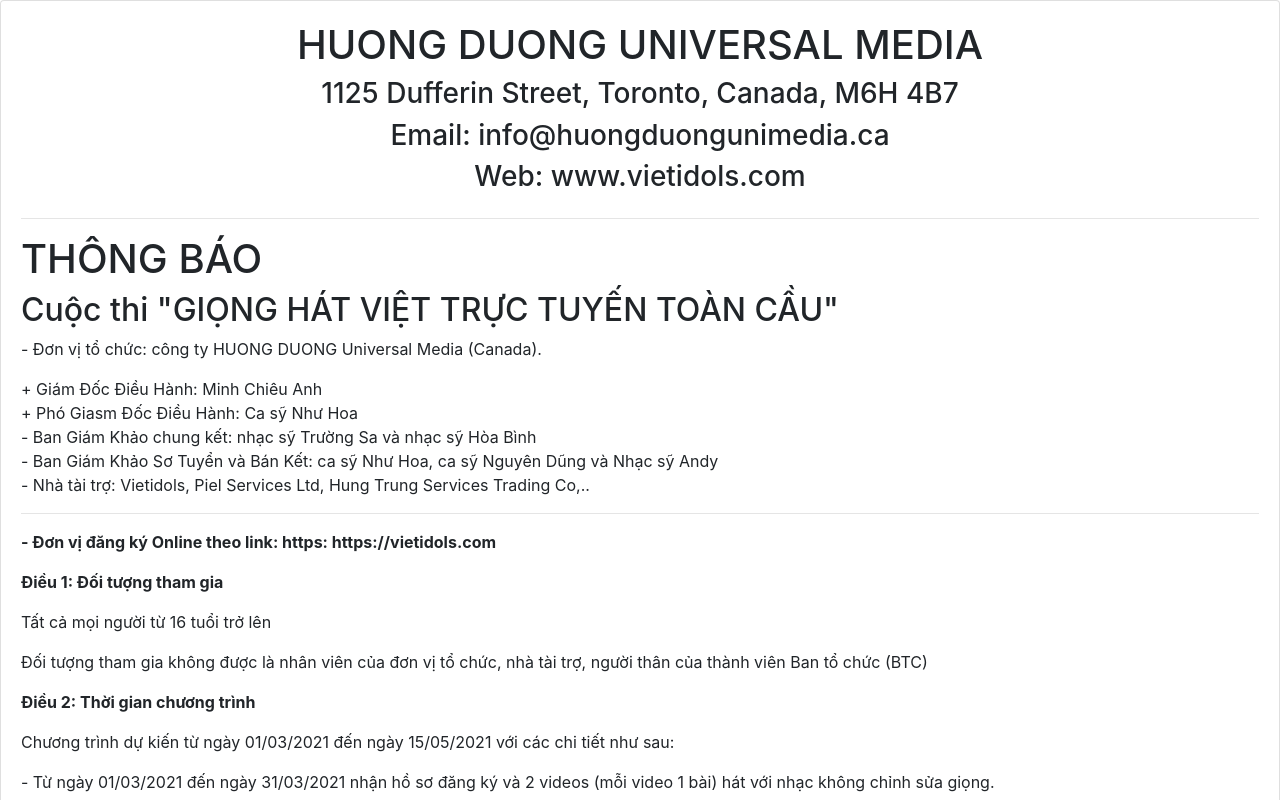
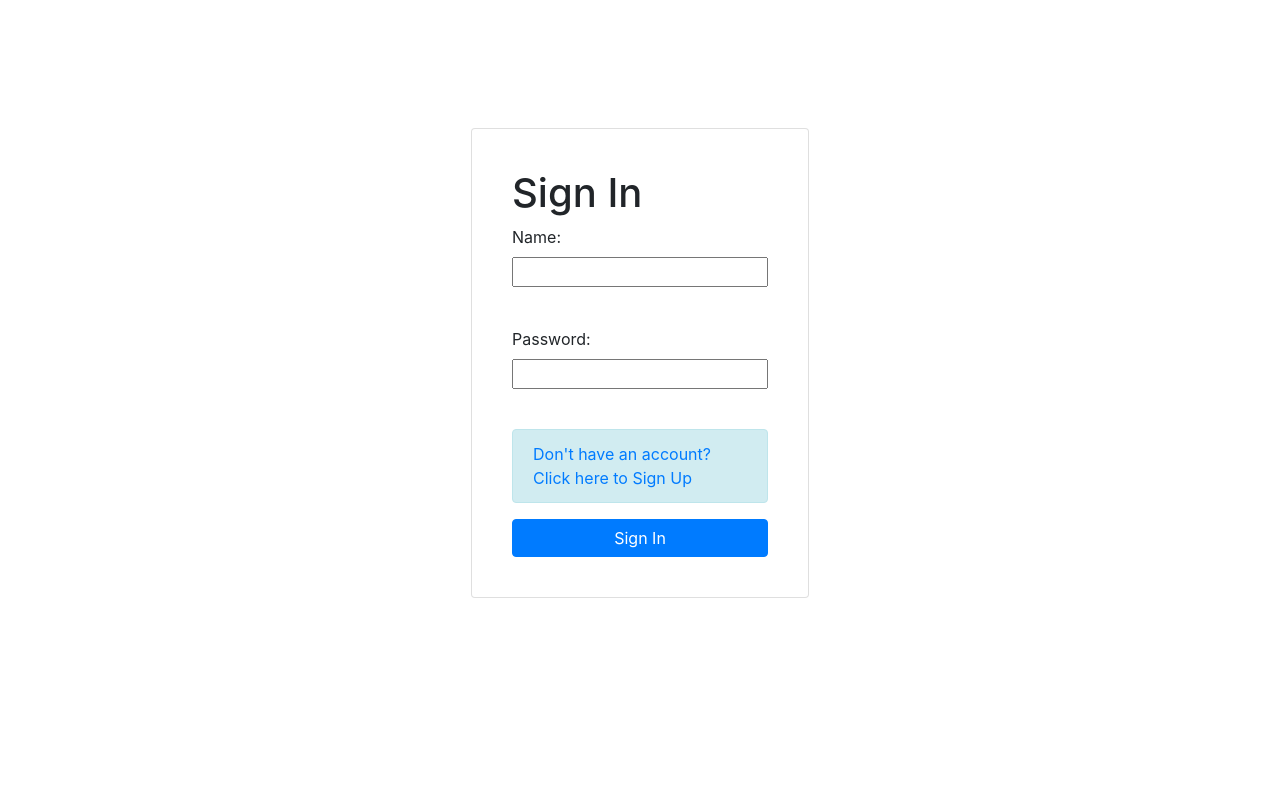
Before and after one commit to Wynne-Tran/vietidols, a React (Create React App) app: page / in a window 1280 px wide. Shown: the top 800 px of the page. Built offline with nearby package versions, Linux system fonts and the light colour scheme.

Commit message:
minor fixed

```diff
--- a/src/component/Home/Home.js
+++ b/src/component/Home/Home.js
@@ -3,11 +3,16 @@
 import { Link} from 'react-router-dom'
 import './Home.css'
 
+import {getcurrentUser} from '../../services/auth.service'
+import SignIn from '../SignIn/SignIn'
 import DonDangKy from '../../Don-dang-ky-thi-hat-2021.pdf'
 
 const Home = () => {
+
+    const user = getcurrentUser()
+    console.log(user)
     return (
-        <Card>
+        (user !== null ? <Card>
             <Card.Body>
                 <Card.Title>
                     <div className="cardtitle">
@@ -112,6 +117,8 @@
                 <p>Huong Duong Universal Media</p>
             </Card.Footer>
         </Card>
+        :
+        <SignIn />)
     )
 }
 
--- a/src/services/auth.service.js
+++ b/src/services/auth.service.js
@@ -21,3 +21,7 @@
         return response.data
     })
 }
+
+export const getcurrentUser = () => {
+    return JSON.parse(localStorage.getItem('currentUser'))
+}
```
